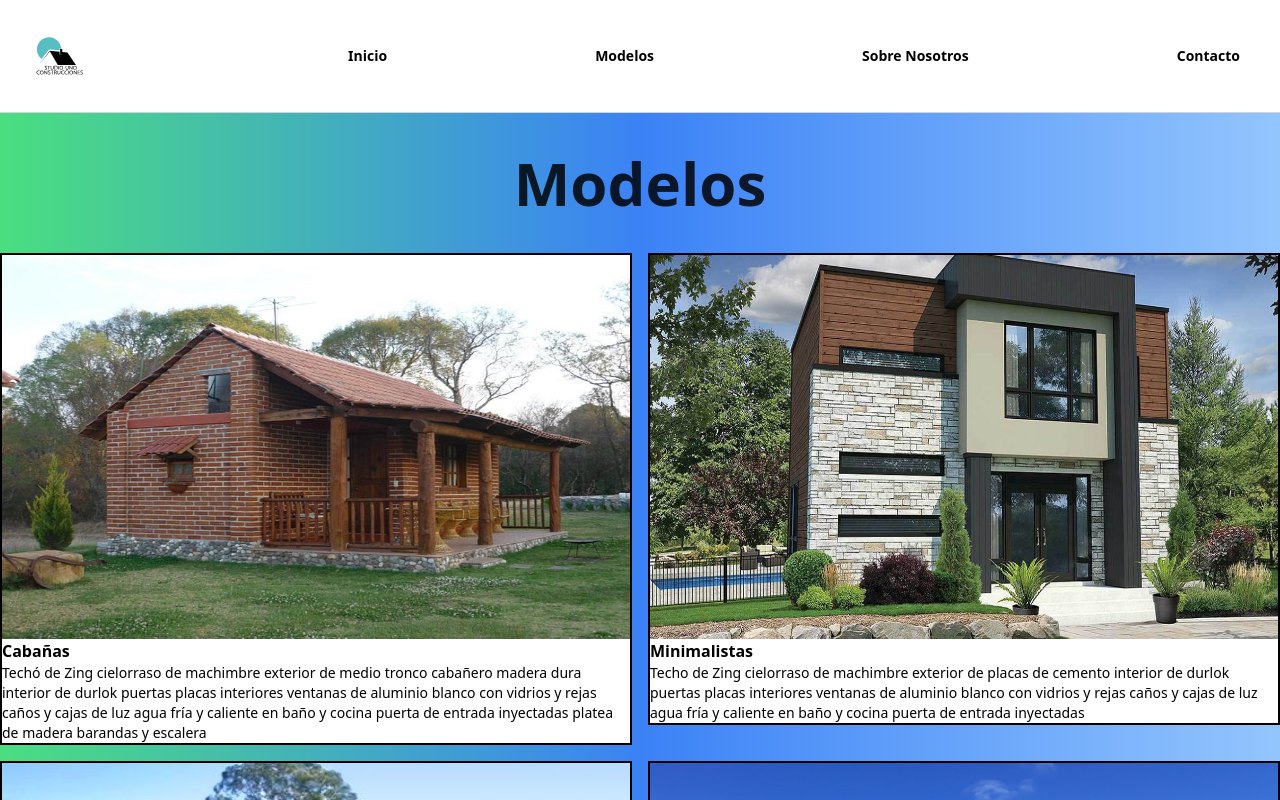
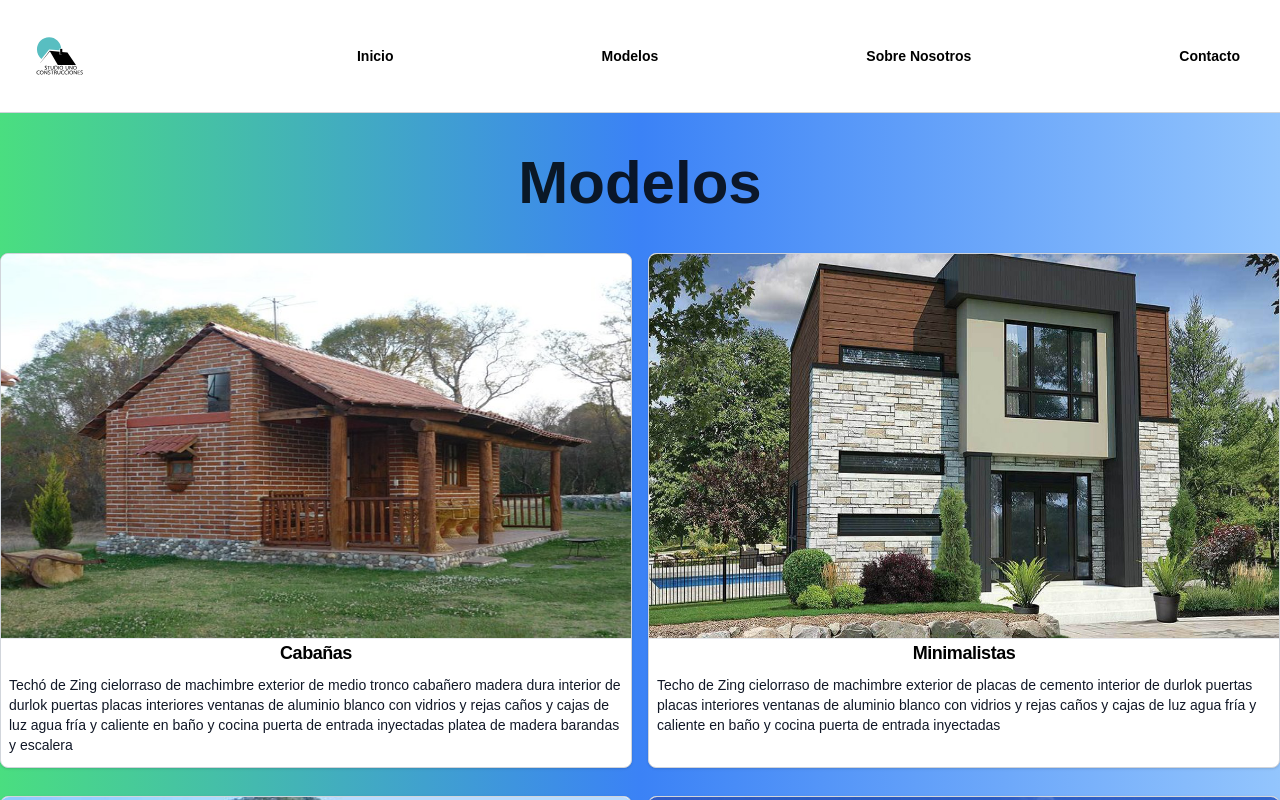
Before and after one commit to Gonza-Butafuoco/Studio-Uno-Construcciones, a React (Create React App) app: page /ModelsPage in a window 1280 px wide. Shown: the top 800 px of the page. Built offline with nearby package versions, Linux system fonts and the light colour scheme.

Commit message:
Fuente y Tarjetas de modelos
Cambié la fuente a toda la página y también el estilo de las tarjetas para todos los modelos.

```diff
--- a/public/index.html
+++ b/public/index.html
@@ -28,6 +28,13 @@
       Learn how to configure a non-root public URL by running `npm run build`.
     -->
     <title>React App</title>
+
+    <style>
+      *{
+        font-family:Arial, Helvetica, sans-serif;
+      }
+
+    </style>
   </head>
   <body>
     <noscript>You need to enable JavaScript to run this app.</noscript>
--- a/src/components/molecules/Model.jsx
+++ b/src/components/molecules/Model.jsx
@@ -4,10 +4,11 @@ import React from 'react'
 
 export const Model = ({titulo , imagen , descripcion,  }) => {
   return (
-    <div className=" bg-white border-2 border-black">
-    <img src={imagen} alt={titulo}  className=' h-96 w-full ' />
-    <h2 className='text-base font-bold text-black'>{titulo}</h2>
-    <p className='text-sm font-medium text-black'>{descripcion}</p>
+    <div className="mb-3 bg-white border border-gray-300 rounded-lg shadow h-[515px]">
+    <img src={imagen} alt={titulo}  className=' h-96 w-full rounded-t-lg' />
+    <hr/>
+    <h2 className='text-center mb-2 text-lg font-bold tracking-tight text-black'>{titulo}</h2>
+    <p className='text-sm mx-2 text-gray-900 font-medium '>{descripcion}</p>
 
     </div>
   )
```
